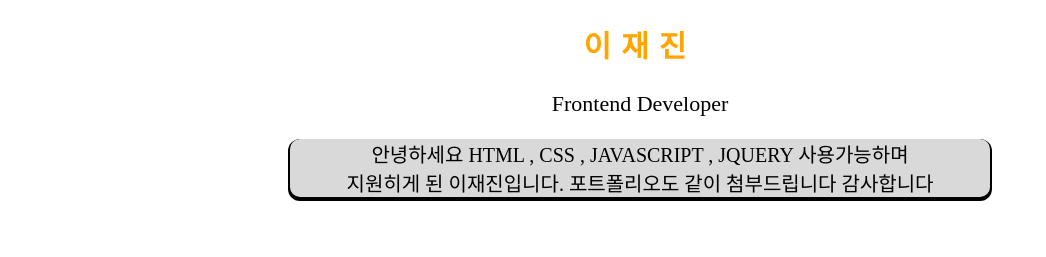
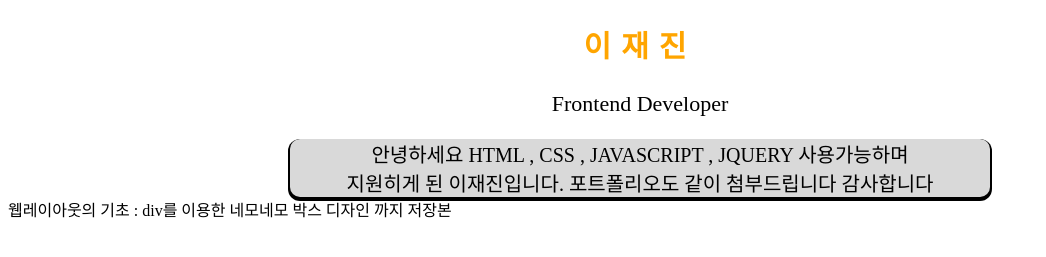
Before and after one commit to Kbit1/CSS, a plain HTML site: page index.html in a window 1280 px wide. Shown: the part 27-284 px from the top of the page, without its empty margins (0-1046 px from the left). Drawn offline with Linux system fonts and the light colour scheme.

Commit message:
Update index.html

```diff
--- a/index.html
+++ b/index.html
@@ -18,3 +18,6 @@
 
     </body>
 </html>
+
+
+웹레이아웃의 기초 : div를 이용한 네모네모 박스 디자인 까지 저장본
```
